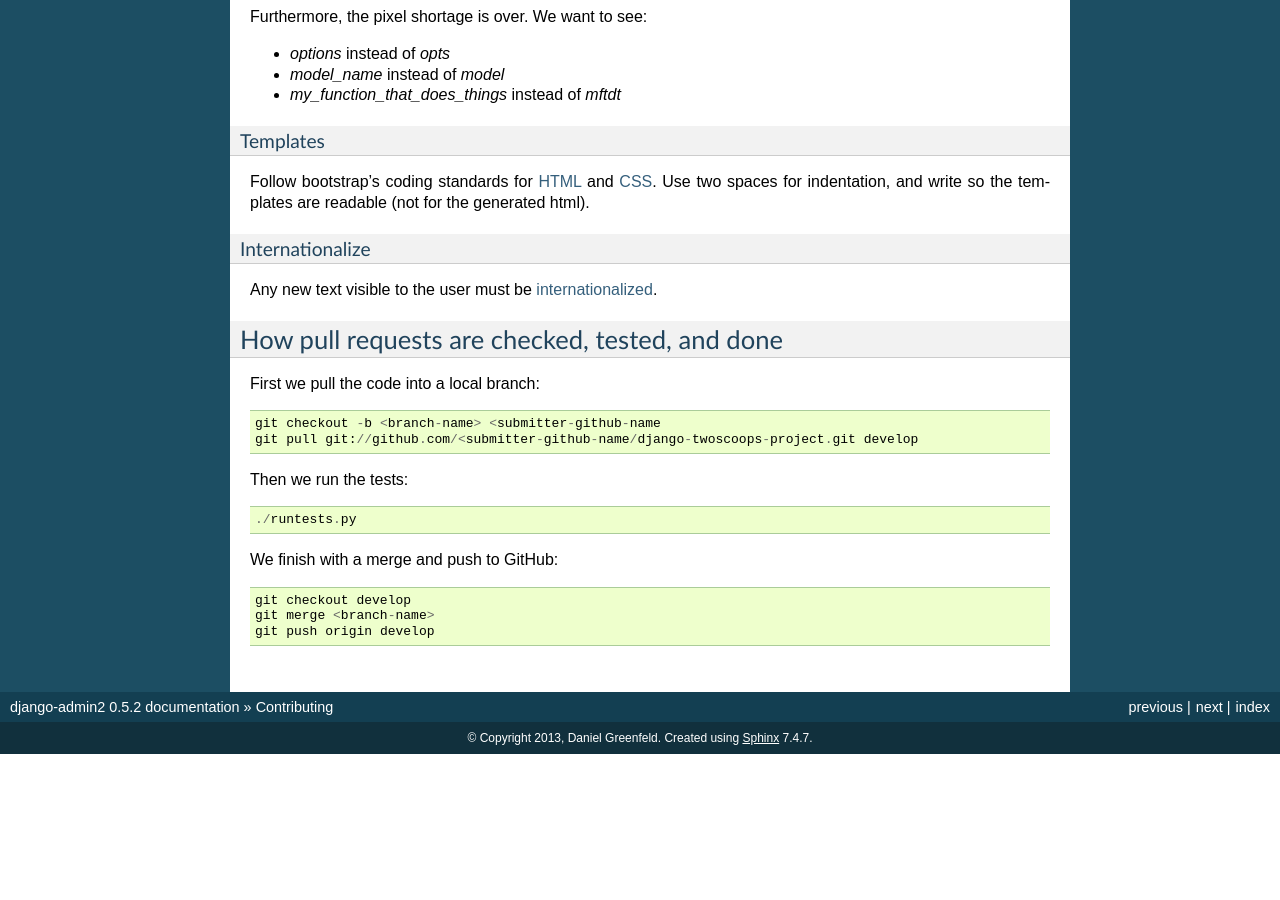
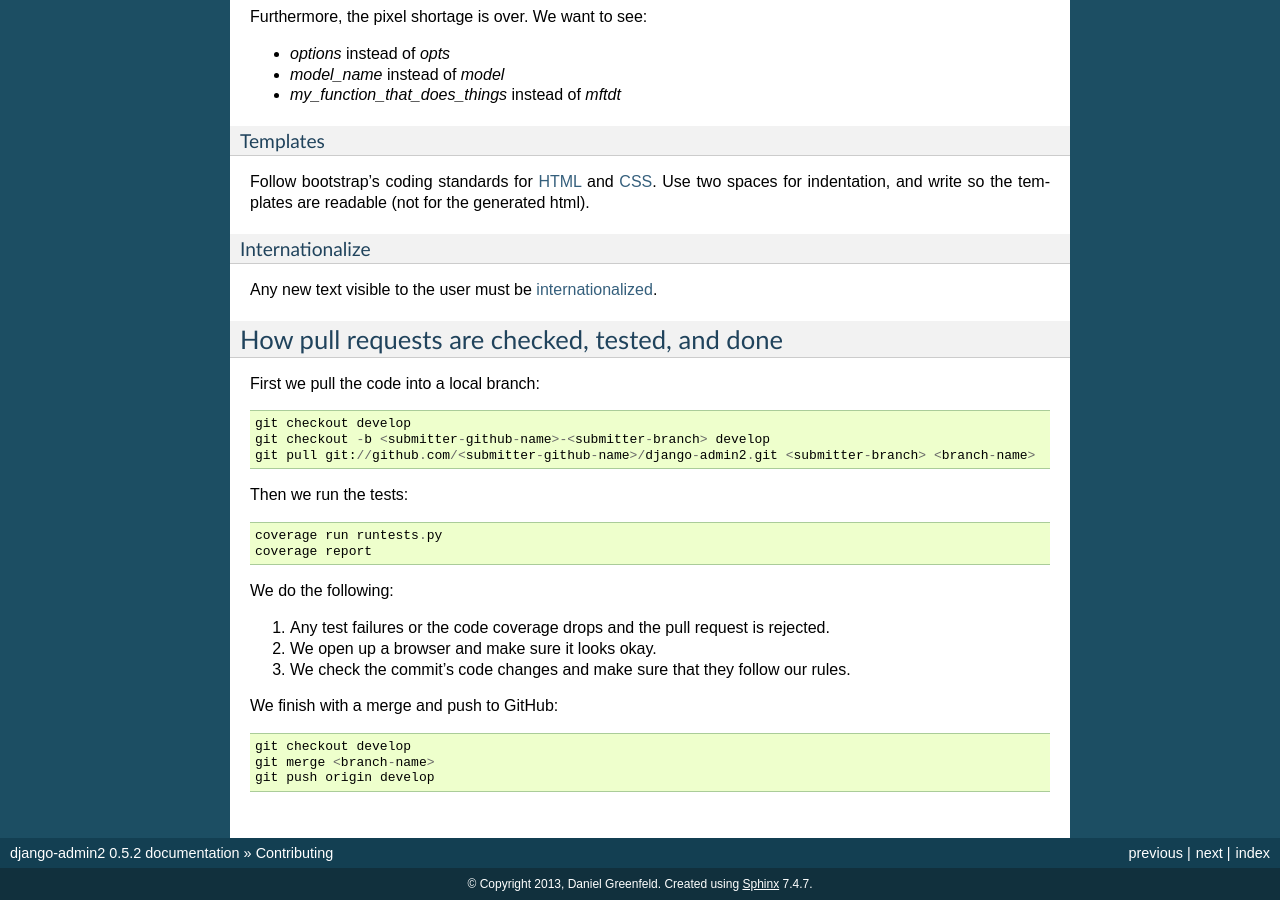
Before and after one commit to jazzband/django-admin2, a Sphinx documentation site: the page built from docs/contributing.rst, in a window 1280 px wide and 900 px high, scrolled down 3958 px. Built offline with Sphinx 7.4.7, drawn with Linux system fonts in a browser that asks for light colours; pages that are not in the unit, such as notebooks, are missing from menus; before the commit the page ends 4712 px from its top, so only the background shows below that.

Commit message:
update the contributing instructions to match what's current

```diff
--- a/docs/contributing.rst
+++ b/docs/contributing.rst
@@ -262,12 +262,20 @@
 
 First we pull the code into a local branch::
 
-    git checkout -b <branch-name> <submitter-github-name
-    git pull git://github.com/<submitter-github-name/django-twoscoops-project.git develop
+    git checkout develop
+    git checkout -b <submitter-github-name>-<submitter-branch> develop
+    git pull git://github.com/<submitter-github-name>/django-admin2.git <submitter-branch> <branch-name>
 
 Then we run the tests::
 
-    ./runtests.py
+    coverage run runtests.py
+    coverage report
+
+We do the following:
+
+1. Any test failures or the code coverage drops and the pull request is rejected.
+2. We open up a browser and make sure it looks okay.
+3. We check the commit's code changes and make sure that they follow our rules.
 
 We finish with a merge and push to GitHub::
 
```
